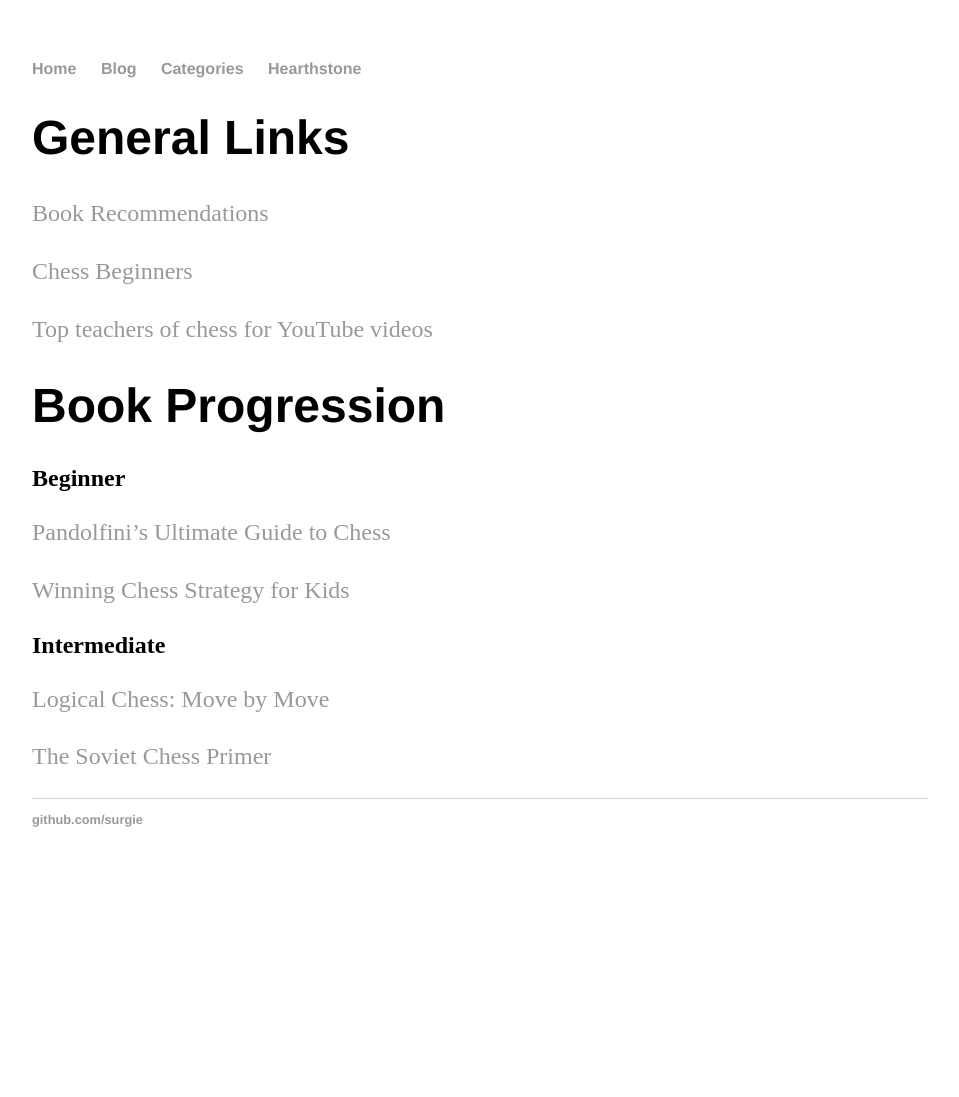
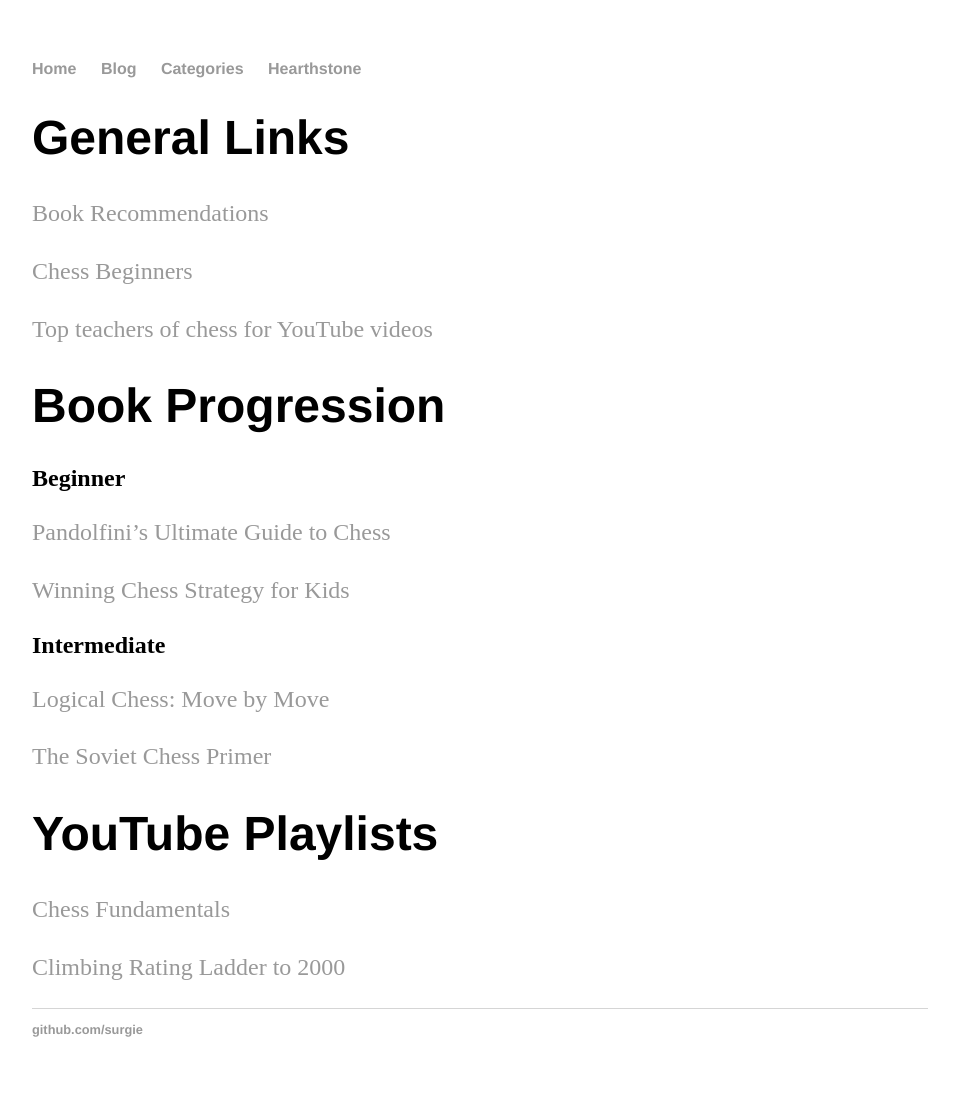
Before and after one commit to surgie/surgie.github.io, a Jekyll site: the page built from _posts/2018-11-17-learning-chess.md, in a window 1280 px wide. Shown: the whole page, without its empty margins (160-1119 px from the left). Built offline with Jekyll 4.4.1, drawn with Linux system fonts in a browser that asks for light colours; our own code applies the rules of GitHub Pages for plain Markdown files; before the commit the page ends 900 px from its top, so only the background shows below that.

Commit message:
youtube chess links

```diff
--- a/_posts/2018-11-17-learning-chess.md
+++ b/_posts/2018-11-17-learning-chess.md
@@ -25,3 +25,9 @@
 [Logical Chess: Move by Move](https://www.amazon.com/Logical-Chess-Every-Explained-Algebraic/dp/0713484640/)
 
 [The Soviet Chess Primer](https://www.amazon.com/Soviet-Chess-Primer-Classics/dp/190798299X/)
+
+# YouTube Playlists
+
+[Chess Fundamentals](https://www.youtube.com/playlist?list=PLl9uuRYQ-6MBwqkmwT42l1fI7Z0bYuwwO)
+
+[Climbing Rating Ladder to 2000](https://www.youtube.com/playlist?list=PLl9uuRYQ-6MCBnhtCk_bTZsD8GxeWP6BV)
```
